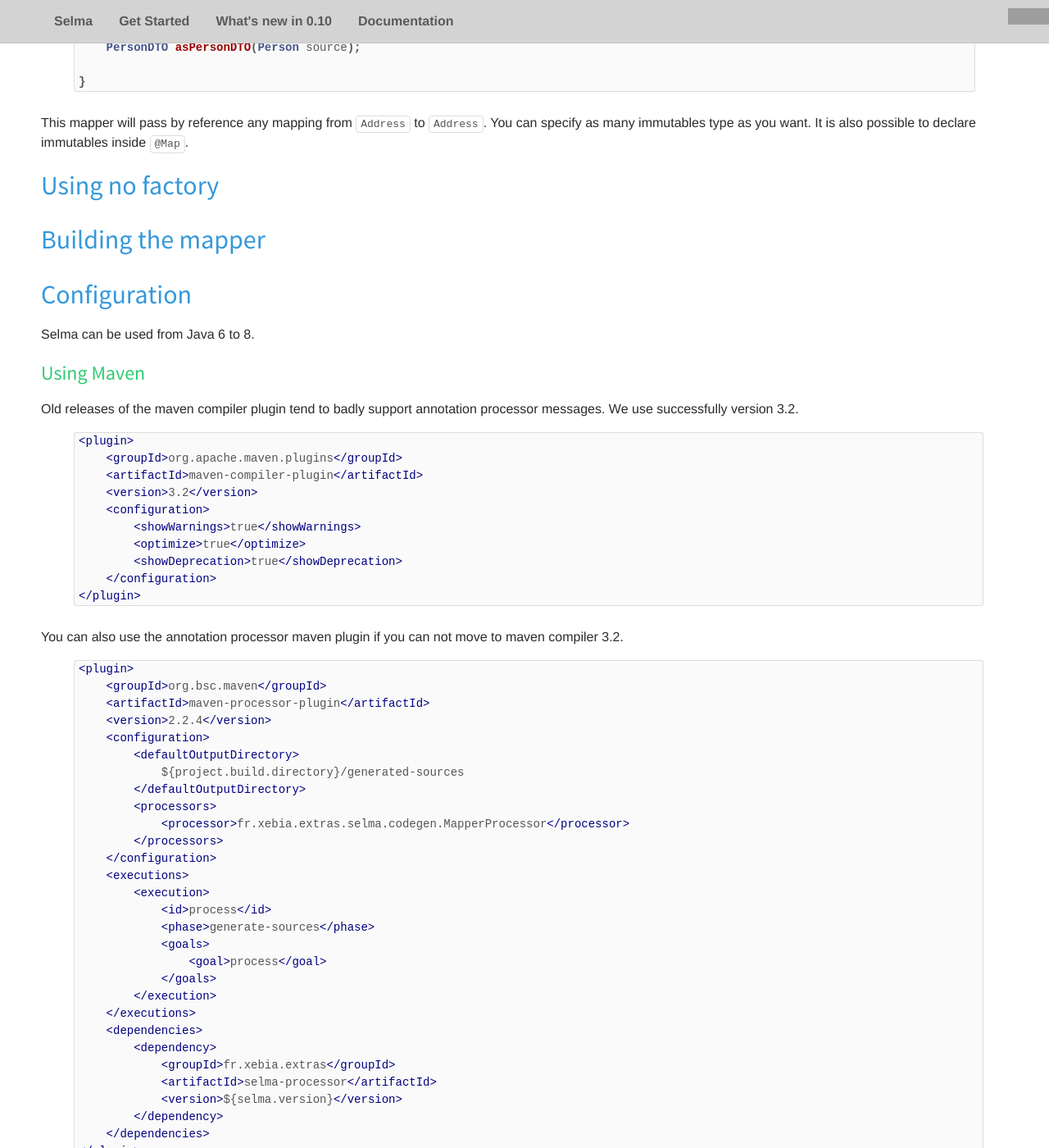
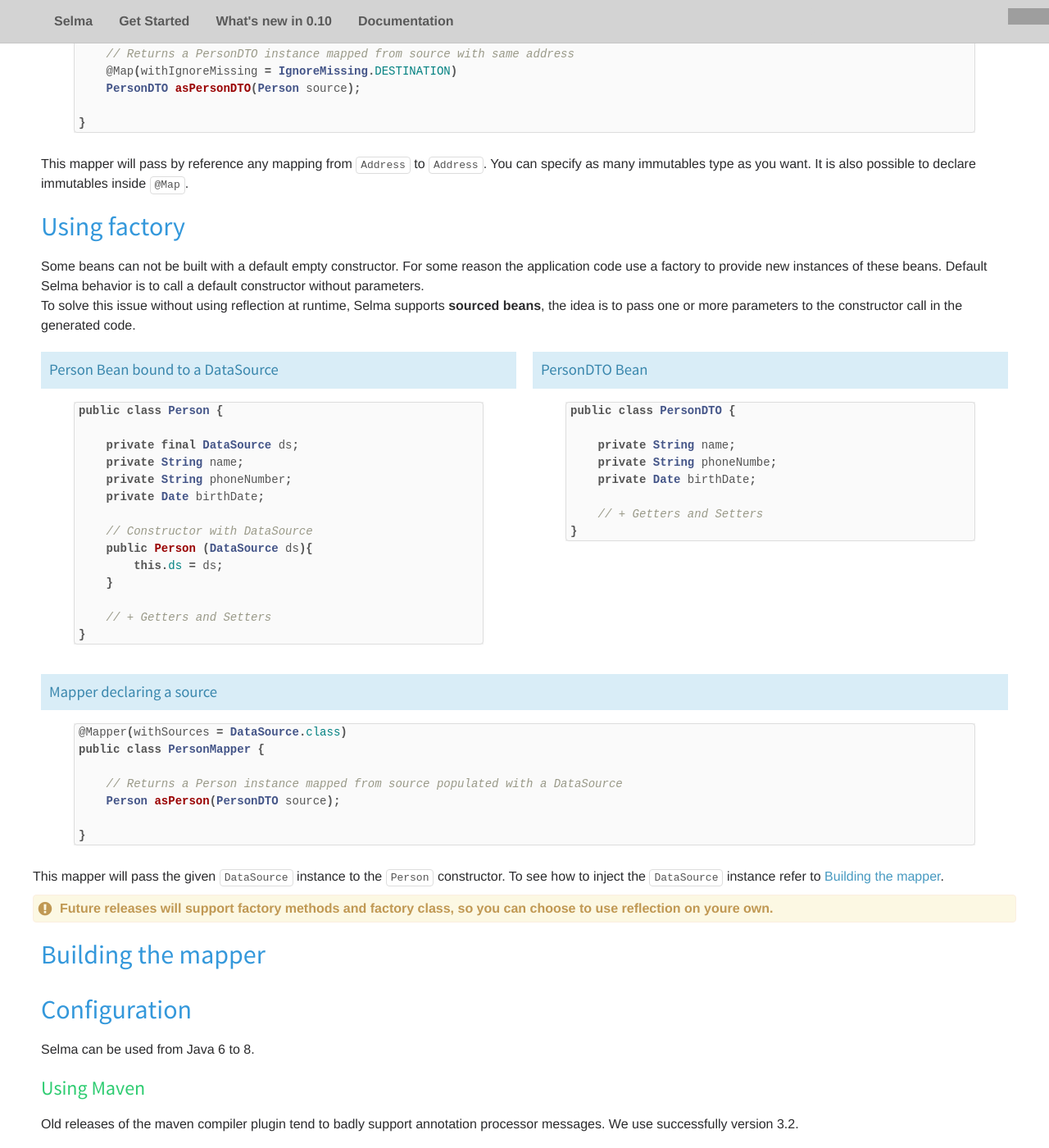
Before and after one commit to slemesle/selma, a Jekyll site: the page built from selma.html, in a window 1280 px wide and 1400 px high, scrolled down 13915 px. Shown: the whole window at 82% size. Built offline with Jekyll 4.4.1, drawn with Linux system fonts in a browser that asks for light colours; nearby versions of some CDN libraries; comment, search, counter and statistics services are not loaded; grey boxes are pictures that could not be loaded.

Commit message:
Add withSources documentation

```diff
--- a/selma.html
+++ b/selma.html
@@ -66,6 +66,8 @@
         html, body {
             font-size: inherit;
         }
+
+
     </style>
 
 
@@ -241,7 +243,7 @@
                 Selma is available in maven central, feel free to add it to your pom dependencies.
             </p>
 
-            <div class="block  pad-left">
+            <div class="block pad-left">
 {% highlight xml %}
 <!-- scope provided because the processor is only needed at compile time-->
 <dependency>
@@ -402,7 +404,7 @@
             </p>
             <div class="container">
                 <div class="row">
-                    <div class="two-up two-up-small-tablet padded">
+                    <div class="one half two-up-small-tablet padded">
                         <h5 class="padded info-bg">Model Bean</h5>
 
 {% highlight java %}
@@ -420,7 +422,7 @@
 {% endhighlight %}
                     </div>
 
-                    <div class="two-up two-up-small-tablet padded">
+                    <div class="one half two-up-small-tablet padded">
                         <h5 class="padded info-bg ">Mapper interface</h5>
 
 {% highlight java %}
@@ -442,7 +444,7 @@
             </p>
             <div class="container">
                 <div class="row">
-                    <div class="two-up two-up-small-tablet padded">
+                    <div class="one half two-up-small-tablet padded">
                         <h5 class="padded info-bg">DTO Bean</h5>
 
 {% highlight java %}
@@ -457,7 +459,7 @@
 {% endhighlight %}
                     </div>
 
-                    <div class="two-up two-up-small-tablet padded">
+                    <div class="one half two-up-small-tablet padded">
                         <h5 class="padded info-bg ">Mapper interface</h5>
 
 {% highlight java %}
@@ -581,7 +583,7 @@
             </p>
             <div class="container">
                 <div class="row">
-                    <div class="two-up two-up-small-tablet padded">
+                    <div class="one half two-up-small-tablet padded">
                         <h5 class="padded info-bg">Person Bean</h5>
 
 {% highlight java %}
@@ -597,7 +599,7 @@
 {% endhighlight %}
                     </div>
 
-                    <div class="two-up two-up-small-tablet padded">
+                    <div class="one half two-up-small-tablet padded">
                         <h5 class="padded info-bg ">Address Bean</h5>
 
 {% highlight java %}
@@ -656,8 +658,8 @@
             </p>
 <div class="container">
                 <div class="row">
-                    <div class="two-up two-up-small-tablet padded">
-                        <h5 class="padded info-bg">Person Bean</h5>
+                    <div class="one half two-up-small-tablet padded">
+                        <h5 class="padded info-bg ">Person Bean</h5>
 
 {% highlight java %}
 public class Person {
@@ -671,7 +673,7 @@
 {% endhighlight %}
                     </div>
 
-                    <div class="two-up two-up-small-tablet padded">
+                    <div class="one half two-up-small-tablet padded">
                         <h5 class="padded info-bg ">PersonDTO Bean</h5>
 
 {% highlight java %}
@@ -728,7 +730,7 @@
             </p>
 <div class="container">
                 <div class="row">
-                    <div class="two-up two-up-small-tablet padded">
+                    <div class="one half two-up-small-tablet padded">
                         <h5 class="padded info-bg">Person Bean</h5>
 
 {% highlight java %}
@@ -746,7 +748,7 @@
 {% endhighlight %}
                     </div>
 
-                    <div class="two-up two-up-small-tablet padded">
+                    <div class="one half two-up-small-tablet padded">
                         <h5 class="padded info-bg ">PersonDTO Bean</h5>
 
 {% highlight java %}
@@ -833,7 +835,7 @@
             </p>
 <div class="container">
                 <div class="row">
-                    <div class="two-up two-up-small-tablet padded">
+                    <div class="one half two-up-small-tablet padded">
                         <h5 class="padded info-bg">Person Bean</h5>
 
 {% highlight java %}
@@ -852,7 +854,7 @@
 {% endhighlight %}
                     </div>
 
-                    <div class="two-up two-up-small-tablet padded">
+                    <div class="one half two-up-small-tablet padded">
                         <h5 class="padded info-bg ">PersonDTO Bean</h5>
 
 {% highlight java %}
@@ -1007,7 +1009,7 @@
             </p>
 <div class="container">
                 <div class="row">
-                    <div class="two-up two-up-small-tablet padded">
+                    <div class="one half two-up-small-tablet padded">
                         <h5 class="padded info-bg">Person Bean</h5>
 
 {% highlight java %}
@@ -1021,7 +1023,7 @@
 {% endhighlight %}
                     </div>
 
-                    <div class="two-up two-up-small-tablet padded">
+                    <div class="one half two-up-small-tablet padded">
                         <h5 class="padded info-bg ">PersonDTO Bean</h5>
 
 {% highlight java %}
@@ -1078,7 +1080,7 @@
                 updating destination bean</a>. For this kind of use the custom mapping method should declare a second
                 parameter giving the destination bean.
             </p>
-            <div class="block pad-left">
+            <div class="block padded">
                   <h5 class="padded info-bg">Custom mapper updating destination</h5>
 {% highlight java %}
 public class AddressCustomMapper {
@@ -1113,7 +1115,7 @@
                 mapping itself. You just need to define a method returning void and taking two parameters the source
                 bean and the destination bean. See the example below:
             </p>
-            <div class="block pad-left">
+            <div class="block padded">
 {% highlight java %}
 public class AddressCustomMapper {
 
@@ -1143,7 +1145,7 @@
             </p>
             <div class="container">
                 <div class="row">
-                    <div class="two-up two-up-small-tablet padded">
+                    <div class="one half two-up-small-tablet padded">
                         <h5 class="padded info-bg">Person Bean</h5>
 
 {% highlight java %}
@@ -1159,7 +1161,7 @@
 {% endhighlight %}
                     </div>
 
-                    <div class="two-up two-up-small-tablet padded">
+                    <div class="one half two-up-small-tablet padded">
                         <h5 class="padded info-bg ">PersonDTO Bean</h5>
 
 {% highlight java %}
@@ -1199,8 +1201,79 @@
             </p>
 
 
-            <h2 id="sourced-beans" class="blue pad-left pad-top">Using no factory</h2>
-<!-- TODO -->
+            <h2 id="sourced-beans" class="blue pad-left pad-top">Using factory</h2>
+            <p class="pad-left">
+                Some beans can not be built with a default empty constructor. For some reason the application code use a
+                factory to provide new instances of these beans. Default Selma behavior is to call a default constructor
+                without parameters.<br/>
+                To solve this issue without using reflection at runtime, Selma supports <b>sourced beans</b>, the idea
+                is to pass one or more parameters to the constructor call in the generated code.
+            </p>
+            <div class="container">
+                <div class="row">
+                    <div class="one half two-up-small-tablet padded">
+                        <h5 class="padded info-bg">Person Bean bound to a DataSource</h5>
+
+{% highlight java %}
+public class Person {
+
+    private final DataSource ds;
+    private String name;
+    private String phoneNumber;
+    private Date birthDate;
+
+    // Constructor with DataSource
+    public Person (DataSource ds){
+        this.ds = ds;
+    }
+
+    // + Getters and Setters
+}
+{% endhighlight %}
+                    </div>
+
+                    <div class="one half two-up-small-tablet padded">
+                        <h5 class="padded info-bg ">PersonDTO Bean</h5>
+
+{% highlight java %}
+public class PersonDTO {
+
+    private String name;
+    private String phoneNumbe;
+    private Date birthDate;
+
+    // + Getters and Setters
+}
+{% endhighlight %}
+
+                    </div>
+
+                </div>
+                <div class="row">
+                    <div class="one-up one-up-small-tablet padded">
+                <h5 class="padded info-bg ">Mapper declaring a source</h5>
+{% highlight java %}
+@Mapper(withSources = DataSource.class)
+public class PersonMapper {
+
+    // Returns a Person instance mapped from source populated with a DataSource
+    Person asPerson(PersonDTO source);
+
+}
+{% endhighlight %}
+                    </div>
+                </div>
+            </div>
+            <p>
+                This mapper will pass the given <code>DataSource</code> instance to the <code>Person</code> constructor.
+                To see how to inject the <code>DataSource</code> instance refer to
+                <a href="#building-mapper" class="noicon">Building the mapper</a>.
+            </p>
+            <p class="pad-left alert message ">
+                Future releases will support factory methods and factory class, so you can choose to use reflection on
+                youre own.
+            </p>
+
 
             <h2 id="building-mapper" class="blue pad-left pad-top">Building the mapper</h2>
 <!-- TODO -->
@@ -1214,7 +1287,7 @@
 
             <p class="pad-left">Old releases of the maven compiler plugin tend to badly support annotation processor
                 messages. We use successfully version 3.2.</p>
-            <div class="block pad-left">
+            <div class="block padded">
 {% highlight xml %}
 <plugin>
     <groupId>org.apache.maven.plugins</groupId>
@@ -1231,7 +1304,7 @@
 
             <p class="pad-left pad-top">You can also use the annotation processor maven plugin if you can not move to
                 maven compiler 3.2.</p>
-            <div class="block pad-left">
+            <div class="block padded">
 {% highlight xml %}
 <plugin>
     <groupId>org.bsc.maven</groupId>
@@ -1273,7 +1346,7 @@
             <p class="pad-left">You can retrieve snapshots builds from 0.11-SNAPSHOT in the sonatype snapshot
                 repository. For this to work, you should add Sonatype snaphot repository in your maven settings.xml or
                 pom.xml</p>
-            <div class="block pad-left">
+            <div class="block padded">
 {% highlight xml %}
 <repositories>
     <repository>
```
